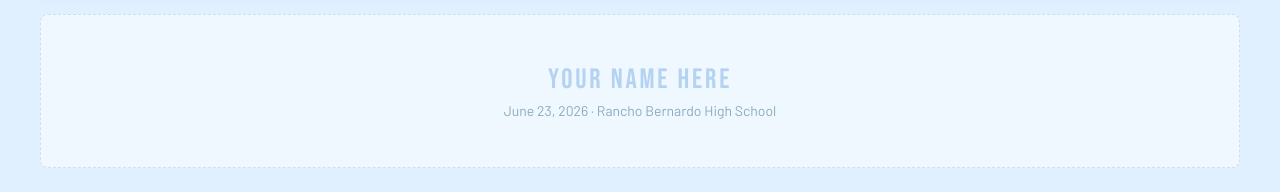
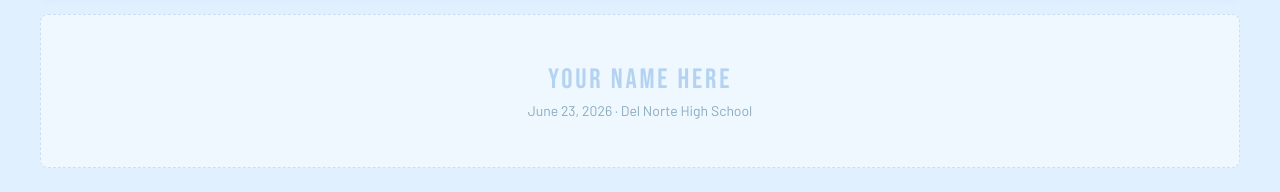
Before and after one commit to nathantrieu360/sd-milk-mile, a React (Vite) app: page / in a window 1280 px wide. Shown: the part 2593-2785 px from the top of the page. Built offline with nearby package versions, Linux system fonts and the light colour scheme; a web font is replaced by a local one.

Commit message:
SDMilkMile.jsx

```diff
--- a/src/SDMilkMile.jsx
+++ b/src/SDMilkMile.jsx
@@ -904,7 +904,7 @@ export default function SDMilkMile() {
               ))}
               <div className="lb-empty fade-up stagger-2">
                 <div className="lb-empty-text font-display">Your Name Here</div>
-                <div className="lb-empty-sub">June 23, 2026 · Rancho Bernardo High School</div>
+                <div className="lb-empty-sub">June 23, 2026 · Del Norte High School</div>
               </div>
             </div>
           ))}
@@ -928,7 +928,7 @@ export default function SDMilkMile() {
           <div className="section-label fade-up">Event Details</div>
           <h2 className="section-title font-display fade-up">2nd Annual<br />Summer Race</h2>
           <div className="event-grid fade-up">
-            {[["📅","Date","June 23, 2026","Monday Evening"],["🕖","Start Time","6:45 PM","Warm-ups at 6:30"],["📍","Venue","Rancho Bernardo HS","13010 Paseo Lucido, SD"],["🎫","Bib Pickup","June 20–22","Del Norte HS Student Lot"],["👥","Participants","15","First 15 to sign up enter to win a Fleet Feet gift card!"]].map(([icon,label,value,sub]) => (
+            {[["📅","Date","June 23, 2026","Monday Evening"],["🕖","Start Time","6:45 PM","Warm-ups at 6:30"],["📍","Venue","Del Norte HS","16601 Nighthawk Ln, SD"],["🎫","Bib Pickup","June 23","Del Norte HS "],["👥","Participants","17","First 15 to sign up enter to win a Fleet Feet gift card!"]].map(([icon,label,value,sub]) => (
               <div className="event-card" key={label}>
                 <div className="event-card-icon">{icon}</div>
                 <div className="event-card-label font-condensed">{label}</div>
```
